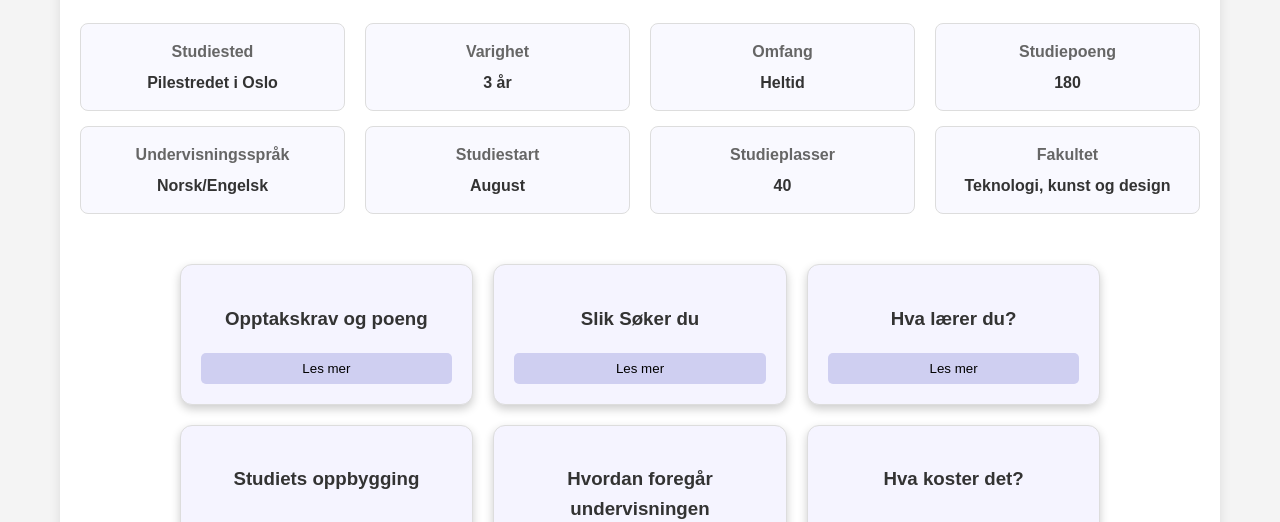
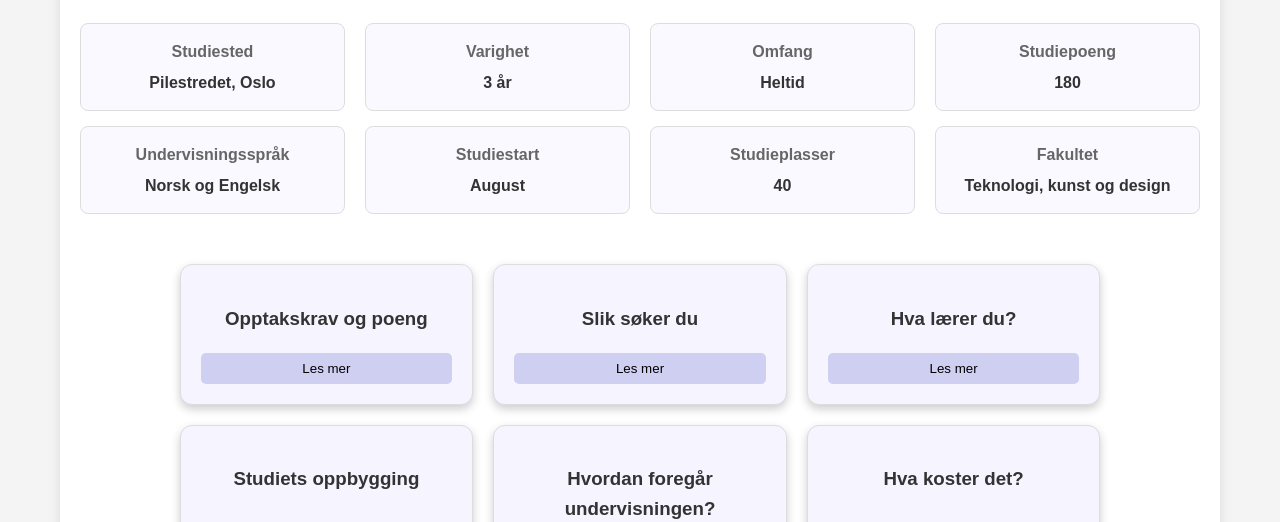
Before and after one commit to ElTrickst3r/DATA1200_Fall24Exam, a plain HTML site: page index.html in a window 1280 px wide. Shown: the part 278-800 px from the top of the page. Drawn offline with Linux system fonts and the light colour scheme.

Commit message:
Delvis ferdig med list of content og lagt inn små endringer i tekst for indeks.html

```diff
--- a/index.html
+++ b/index.html
@@ -54,7 +54,7 @@
                     <div class="info">
                         <div class="info-item">
                             <b>Studiested</b>
-                            <span>Pilestredet i Oslo</span>
+                            <span>Pilestredet, Oslo</span>
                         </div>
                         <div class="info-item">
                             <b>Varighet</b>
@@ -72,7 +72,7 @@
                     <div class="info">
                         <div class="info-item">
                             <b>Undervisningsspråk</b>
-                            <span>Norsk/Engelsk</span>
+                            <span>Norsk og Engelsk</span>
                         </div>
                         <div class="info-item">
                             <b>Studiestart</b>
@@ -117,7 +117,7 @@
 
                         <!-- Card 2 -->
                         <div class="card">
-                            <h3>Slik Søker du</h3>
+                            <h3>Slik søker du</h3>
                             <div class="text" style="display: none;">
                                 <ul>
                                     <li>Du søker på Samordna opptak med studiekode 215 503.</li>
@@ -304,7 +304,7 @@
 
                         <!-- Card 5 -->
                         <div class="card">
-                            <h3>Hvordan foregår undervisningen</h3>
+                            <h3>Hvordan foregår undervisningen?</h3>
                             <div class="text" style="display: none;">
                                 <ul>
                                     <li>Undervisningen er en kombinasjon av</li>
```
Also changed, not shown: css/main.css (+13 -7 lines).
